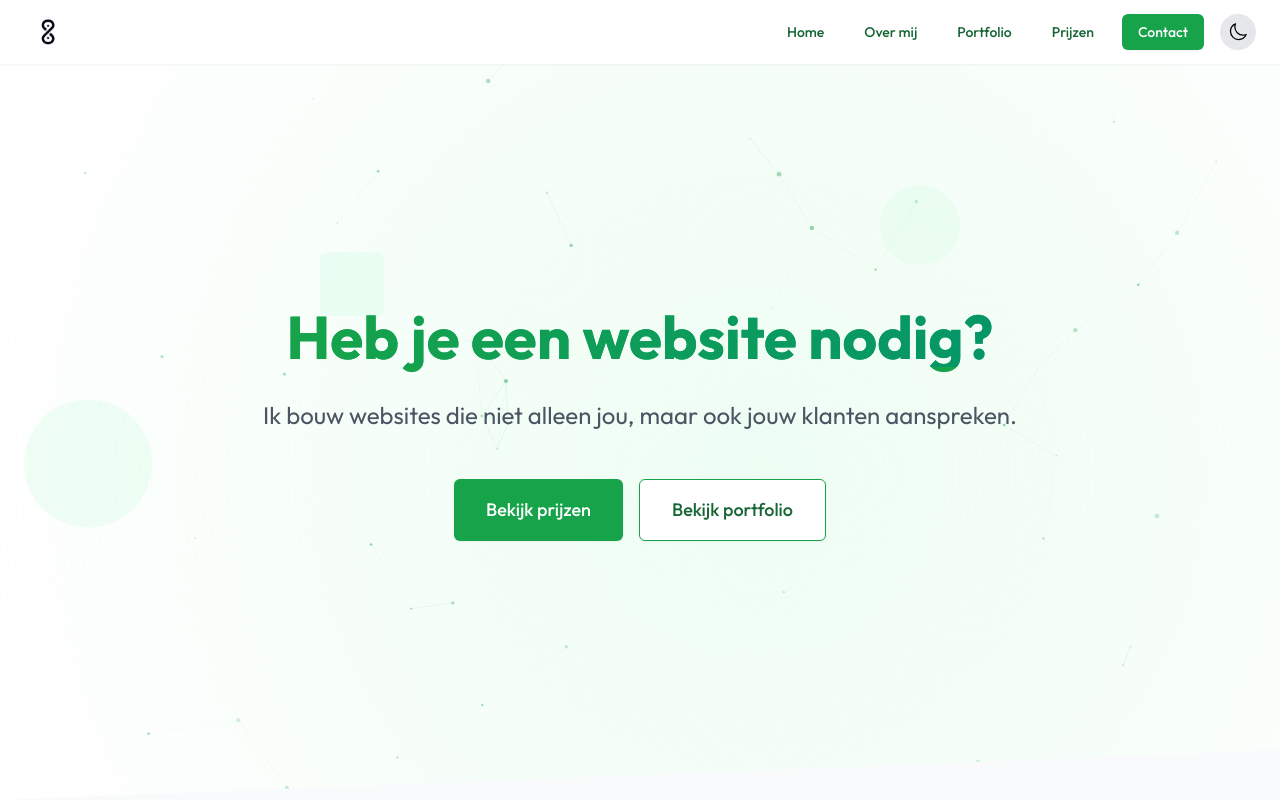
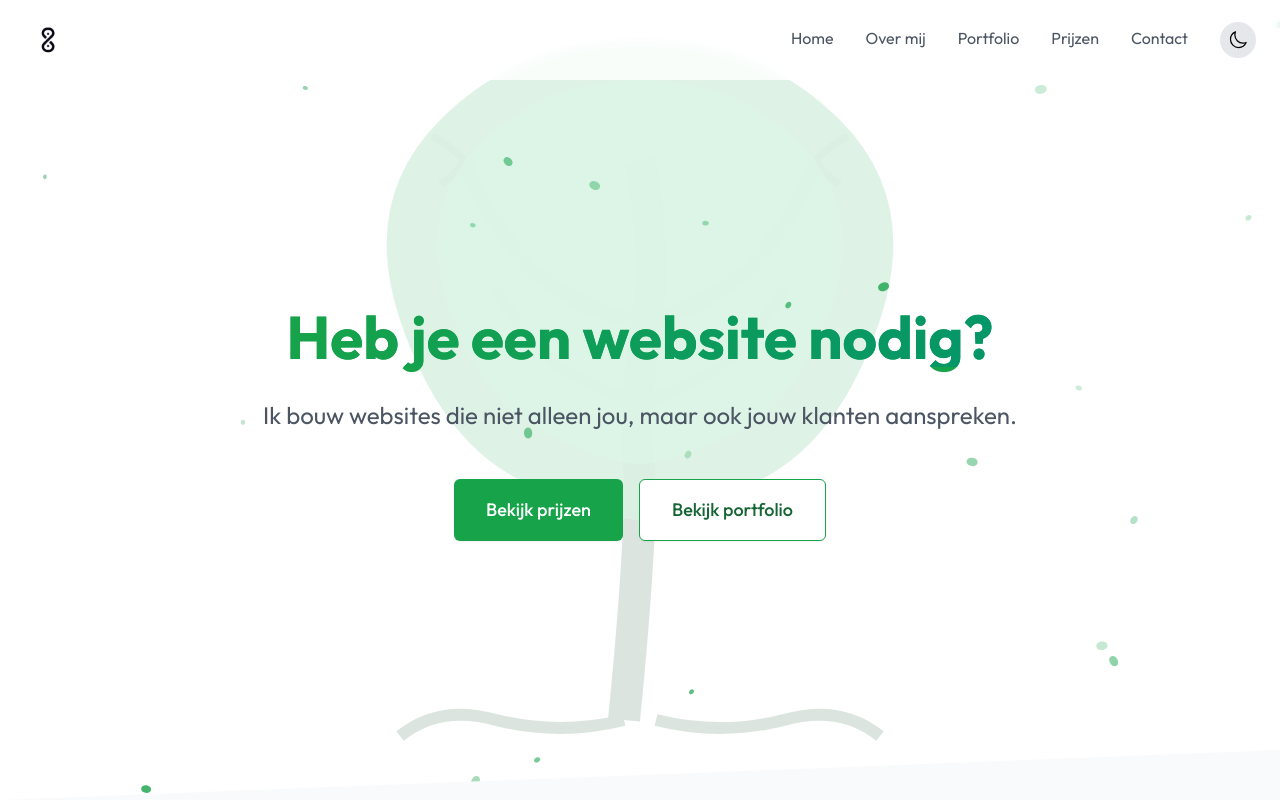
Before and after one commit to Sabalann/websab, a Next.js app: page / in a window 1280 px wide. Shown: the top 800 px of the page. Built offline with nearby package versions, Linux system fonts and the light colour scheme.

Commit message:
changed hero section and navbar to fit with the "tree" theme,

```diff
--- a/app/components/Navbar.js
+++ b/app/components/Navbar.js
@@ -7,18 +7,13 @@ import { useTheme } from '../context/ThemeContext';
 
 export default function Navbar() {
   const [isOpen, setIsOpen] = useState(false);
-  const { theme } = useTheme();
+  const { theme, toggleTheme } = useTheme();
 
   return (
-    <nav className="fixed w-full bg-white dark:bg-gray-900 shadow-sm z-50 transition-colors duration-300">
-      <div className="max-w-7xl mx-auto px-6">
-        <div className="flex justify-between h-16">
-          <div className="flex">
-            <div className="flex-shrink-0 flex items-center">
-              <Link
-                href="/"
-                className="relative w-12 h-12"
-              >
+    <nav className="fixed top-0 left-0 right-0 z-50 bg-white/80 dark:bg-gray-900/80 backdrop-blur-sm">
+      <div className="max-w-7xl mx-auto px-6 py-4">
+        <div className="flex justify-between items-center">
+          <Link href="/" className="relative h-12 w-12">
             <Image
               src={theme === 'dark' ? '/logo-transparent-white.png' : '/logo-transparent-black.png'}
               alt="Logo"
@@ -26,114 +21,77 @@ export default function Navbar() {
               className="object-contain"
             />
           </Link>
-            </div>
-          </div>
 
-          <div className="hidden md:ml-6 md:flex md:items-center md:space-x-4">
+          <div className="flex items-center gap-8">
             <Link
               href="/"
-              className="btn-nav"
+              className="nav-link relative text-gray-600 dark:text-gray-300 hover:text-gray-900 dark:hover:text-white transition-colors"
             >
               Home
+              <svg className="branch-svg absolute left-0 w-full" viewBox="0 0 100 40" preserveAspectRatio="none">
+                <path className="branch" d="M0,20 Q25,25 50,20 T100,20" fill="none" stroke="#854d0e" strokeWidth="3"/>
+                <path className="leaf leaf-1" d="M30,22 C34,22 36,28 38,30 40,28 42,22 30,22" fill="none"/>
+                <path className="leaf leaf-2" d="M50,16 C54,16 56,8 58,6 60,8 62,16 50,16" fill="none"/>
+                <path className="leaf leaf-3" d="M70,24 C74,24 76,32 78,34 80,32 82,24 70,24" fill="none"/>
+              </svg>
             </Link>
+
             <Link
               href="/overmij"
-              className="btn-nav"
+              className="nav-link relative text-gray-600 dark:text-gray-300 hover:text-gray-900 dark:hover:text-white transition-colors"
             >
               Over mij
+              <svg className="branch-svg absolute left-0 w-full" viewBox="0 0 100 40" preserveAspectRatio="none">
+                <path className="branch" d="M0,20 Q25,25 50,20 T100,20" fill="none" stroke="#854d0e" strokeWidth="3"/>
+                <path className="leaf leaf-1" d="M30,22 C34,22 36,28 38,30 40,28 42,22 30,22" fill="none"/>
+                <path className="leaf leaf-2" d="M50,16 C54,16 56,8 58,6 60,8 62,16 50,16" fill="none"/>
+                <path className="leaf leaf-3" d="M70,24 C74,24 76,32 78,34 80,32 82,24 70,24" fill="none"/>
+              </svg>
             </Link>
+
             <Link
               href="/portfolio"
-              className="btn-nav"
+              className="nav-link relative text-gray-600 dark:text-gray-300 hover:text-gray-900 dark:hover:text-white transition-colors"
             >
               Portfolio
+              <svg className="branch-svg absolute left-0 w-full" viewBox="0 0 100 40" preserveAspectRatio="none">
+                <path className="branch" d="M0,20 Q25,25 50,20 T100,20" fill="none" stroke="#854d0e" strokeWidth="3"/>
+                <path className="leaf leaf-1" d="M30,22 C34,22 36,28 38,30 40,28 42,22 30,22" fill="none"/>
+                <path className="leaf leaf-2" d="M50,16 C54,16 56,8 58,6 60,8 62,16 50,16" fill="none"/>
+                <path className="leaf leaf-3" d="M70,24 C74,24 76,32 78,34 80,32 82,24 70,24" fill="none"/>
+              </svg>
             </Link>
+
             <Link
               href="/prijzen"
-              className="btn-nav"
+              className="nav-link relative text-gray-600 dark:text-gray-300 hover:text-gray-900 dark:hover:text-white transition-colors"
             >
               Prijzen
+              <svg className="branch-svg absolute left-0 w-full" viewBox="0 0 100 40" preserveAspectRatio="none">
+                <path className="branch" d="M0,20 Q25,25 50,20 T100,20" fill="none" stroke="#854d0e" strokeWidth="3"/>
+                <path className="leaf leaf-1" d="M30,22 C34,22 36,28 38,30 40,28 42,22 30,22" fill="none"/>
+                <path className="leaf leaf-2" d="M50,16 C54,16 56,8 58,6 60,8 62,16 50,16" fill="none"/>
+                <path className="leaf leaf-3" d="M70,24 C74,24 76,32 78,34 80,32 82,24 70,24" fill="none"/>
+              </svg>
             </Link>
+
             <Link
               href="/contact"
-              className="btn-contact ml-2"
+              className="nav-link relative text-gray-600 dark:text-gray-300 hover:text-gray-900 dark:hover:text-white transition-colors"
             >
               Contact
+              <svg className="branch-svg absolute left-0 w-full" viewBox="0 0 100 40" preserveAspectRatio="none">
+                <path className="branch" d="M0,20 Q25,25 50,20 T100,20" fill="none" stroke="#854d0e" strokeWidth="3"/>
+                <path className="leaf leaf-1" d="M30,22 C34,22 36,28 38,30 40,28 42,22 30,22" fill="none"/>
+                <path className="leaf leaf-2" d="M50,16 C54,16 56,8 58,6 60,8 62,16 50,16" fill="none"/>
+                <path className="leaf leaf-3" d="M70,24 C74,24 76,32 78,34 80,32 82,24 70,24" fill="none"/>
+              </svg>
             </Link>
 
-            {/* Theme toggle button */}
-            <div className="ml-4">
             <ThemeToggle />
           </div>
         </div>
-
-          <div className="-mr-2 flex items-center md:hidden">
-            {/* Theme toggle for mobile */}
-            <div className="mr-4">
-              <ThemeToggle />
       </div>
-
-            <button
-              onClick={() => setIsOpen(!isOpen)}
-              className="inline-flex items-center justify-center p-2 rounded-md text-gray-400 hover:text-gray-500 hover:bg-gray-100 dark:hover:bg-gray-800"
-            >
-              <span className="sr-only">Open main menu</span>
-              {!isOpen ? (
-                <svg className="block h-6 w-6" xmlns="http://www.w3.org/2000/svg" fill="none" viewBox="0 0 24 24" stroke="currentColor">
-                  <path strokeLinecap="round" strokeLinejoin="round" strokeWidth="2" d="M4 6h16M4 12h16M4 18h16" />
-                </svg>
-              ) : (
-                <svg className="block h-6 w-6" xmlns="http://www.w3.org/2000/svg" fill="none" viewBox="0 0 24 24" stroke="currentColor">
-                  <path strokeLinecap="round" strokeLinejoin="round" strokeWidth="2" d="M6 18L18 6M6 6l12 12" />
-                </svg>
-              )}
-            </button>
-          </div>
-        </div>
-      </div>
-
-      {/* Mobile menu */}
-      {isOpen && (
-        <div className="md:hidden">
-          <div className="pt-2 pb-4 space-y-1 px-2 bg-white dark:bg-gray-900 shadow-lg">
-            <Link
-              href="/"
-              className="btn-nav block w-full text-left"
-              onClick={() => setIsOpen(false)}
-            >
-              Home
-            </Link>
-            <Link
-              href="/overmij"
-              className="btn-nav block w-full text-left"
-              onClick={() => setIsOpen(false)}
-            >
-              Over mij
-            </Link>
-            <Link
-              href="/portfolio"
-              className="btn-nav block w-full text-left"
-              onClick={() => setIsOpen(false)}
-            >
-              Portfolio
-            </Link>
-            <Link
-              href="/prijzen"
-              className="btn-nav block w-full text-left"
-              onClick={() => setIsOpen(false)}
-            >
-              Prijzen
-            </Link>
-            <Link
-              href="/contact"
-              className="btn-contact block w-full text-center mt-2"
-              onClick={() => setIsOpen(false)}
-            >
-              Contact
-            </Link>
-          </div>
-        </div>
-      )}
     </nav>
   );
 }
--- a/app/globals.css
+++ b/app/globals.css
@@ -733,6 +733,61 @@
   .prose a:hover {
     color: var(--color-primaryHover);
   }
+
+  /* Navigation branch hover effect */
+  .nav-link {
+    padding-bottom: 4px;
+  }
+
+  .branch-svg {
+    position: absolute;
+    bottom: -5px;
+    left: 0;
+    width: 100%;
+    height: 20px;
+    opacity: 1;
+  }
+
+  .branch {
+    stroke: #854d0e;
+    stroke-width: 3;
+    fill: none;
+    stroke-dasharray: 200;
+    stroke-dashoffset: 200;
+    transition: stroke-dashoffset 0.6s ease;
+  }
+
+  .nav-link:hover .branch {
+    stroke-dashoffset: 0;
+  }
+
+  .leaf {
+    stroke: #22c55e;
+    stroke-width: 1.5;
+    fill: #22c55e;
+    opacity: 0;
+    transform-origin: left center;
+    transform: scaleX(0);
+  }
+
+  .nav-link:hover .leaf {
+    animation: growLeaf 0.4s ease-out forwards;
+  }
+
+  .leaf-1 { animation-delay: 0.3s; }
+  .leaf-2 { animation-delay: 0.4s; }
+  .leaf-3 { animation-delay: 0.5s; }
+
+  @keyframes growLeaf {
+    from {
+      opacity: 0;
+      transform: scaleX(0);
+    }
+    to {
+      opacity: 1;
+      transform: scaleX(1);
+    }
+  }
 }
 
 :root {
--- a/app/page.js
+++ b/app/page.js
@@ -32,66 +32,67 @@ export default function Home() {
       constructor() {
         this.x = Math.random() * canvas.width;
         this.y = Math.random() * canvas.height;
-        this.size = Math.random() * 2 + 0.5;
-        this.speedX = Math.random() * 0.5 - 0.25;
-        this.speedY = Math.random() * 0.5 - 0.25;
+        this.size = Math.random() * 8 + 4; // Bigger size for leaves
+        this.speedX = Math.random() * 1 - 0.5;
+        this.speedY = Math.random() * 1 + 0.5; // Falling motion
         this.color = theme === 'dark' ? '#22c55e' : '#16a34a';
-        this.alpha = Math.random() * 0.4 + 0.1;
+        this.alpha = Math.random() * 0.6 + 0.2;
+        this.rotation = Math.random() * Math.PI; // Random rotation
+        this.rotationSpeed = (Math.random() - 0.5) * 0.02; // Rotation animation
       }
 
       update() {
         this.x += this.speedX;
         this.y += this.speedY;
+        this.rotation += this.rotationSpeed; // Rotate the leaf
 
-        if (this.x < 0 || this.x > canvas.width) {
-          this.speedX = -this.speedX;
+        // Reset position when leaf falls below screen
+        if (this.y > canvas.height) {
+          this.y = -10;
+          this.x = Math.random() * canvas.width;
         }
 
-        if (this.y < 0 || this.y > canvas.height) {
-          this.speedY = -this.speedY;
-        }
+        // Wrap around sides
+        if (this.x < 0) this.x = canvas.width;
+        if (this.x > canvas.width) this.x = 0;
       }
 
       draw() {
+        ctx.save();
+        ctx.translate(this.x, this.y);
+        ctx.rotate(this.rotation);
+        ctx.globalAlpha = this.alpha;
+
+        // Draw leaf shape
         ctx.beginPath();
-        ctx.arc(this.x, this.y, this.size, 0, Math.PI * 2);
+        ctx.moveTo(0, -this.size/2);
+        ctx.bezierCurveTo(
+          this.size/2, -this.size/2,
+          this.size/2, this.size/2,
+          0, this.size/2
+        );
+        ctx.bezierCurveTo(
+          -this.size/2, this.size/2,
+          -this.size/2, -this.size/2,
+          0, -this.size/2
+        );
+
         ctx.fillStyle = this.color;
-        ctx.globalAlpha = this.alpha;
         ctx.fill();
+        ctx.restore();
       }
     }
 
     // Create particles
     const createParticles = () => {
-      particles = []; // Clear existing particles when recreating
-      const particleCount = Math.min(Math.floor(window.innerWidth / 20), 50);
+      particles = [];
+      const particleCount = Math.min(Math.floor(window.innerWidth / 40), 25); // Fewer leaves
       for (let i = 0; i < particleCount; i++) {
         particles.push(new Particle());
       }
     }
 
     createParticles();
-
-    // Connect particles with lines if they are close enough
-    const connectParticles = () => {
-      for (let i = 0; i < particles.length; i++) {
-        for (let j = i; j < particles.length; j++) {
-          const dx = particles[i].x - particles[j].x;
-          const dy = particles[i].y - particles[j].y;
-          const distance = Math.sqrt(dx * dx + dy * dy);
-
-          if (distance < 120) {
-            ctx.beginPath();
-            ctx.strokeStyle = theme === 'dark' ? '#22c55e' : '#16a34a';
-            ctx.globalAlpha = 0.15 * (1 - distance / 120);
-            ctx.lineWidth = 0.7;
-            ctx.moveTo(particles[i].x, particles[i].y);
-            ctx.lineTo(particles[j].x, particles[j].y);
-            ctx.stroke();
-          }
-        }
-      }
-    }
 
     // Animation loop
     const animate = () => {
@@ -102,7 +103,6 @@ export default function Home() {
         particles[i].draw();
       }
 
-      connectParticles();
       animationFrameId = requestAnimationFrame(animate);
     }
 
@@ -121,16 +121,97 @@ export default function Home() {
       <Navbar/>
 
       {/* Hero Section with morphing background and floating elements */}
-      <section className="pt-32 pb-20 px-6 min-h-screen relative flex items-center morphing-bg overflow-hidden">
-        {/* Floating decorative elements */}
-        <div className="absolute top-1/4 right-1/4 w-20 h-20 rounded-full float bg-green-100 dark:bg-green-800/40 opacity-40"></div>
-        <div className="absolute bottom-1/3 left-1/5 w-32 h-32 rounded-full float-delayed bg-green-200 dark:bg-green-900/40 opacity-20"></div>
-        <div className="absolute top-1/3 left-1/4 w-16 h-16 rounded-md transform rotate-45 float bg-green-200 dark:bg-green-900/40 opacity-20"></div>
-
+      <section className="pt-32 pb-20 px-6 min-h-screen relative flex items-center overflow-hidden">
         <canvas
           ref={canvasRef}
           className="absolute top-0 left-0 w-full h-full"
         />
+
+        {/* Tree Illustration */}
+        <div className="absolute inset-0 z-0 opacity-15">
+          <svg viewBox="0 0 1000 1000" className="w-full h-full">
+            {/* Main trunk */}
+            <path
+              d="M480,900 Q500,700 500,600 Q490,500 510,400 Q520,300 500,200"
+              stroke="currentColor"
+              strokeWidth="40"
+              fill="none"
+              className="text-green-900 dark:text-green-800"
+            />
+
+            {/* Main branches */}
+            <path
+              d="M510,400 Q600,380 650,320 Q700,260 720,200"
+              stroke="currentColor"
+              strokeWidth="20"
+              fill="none"
+              className="text-green-900 dark:text-green-800"
+            />
+            <path
+              d="M490,400 Q400,380 350,320 Q300,260 280,200"
+              stroke="currentColor"
+              strokeWidth="20"
+              fill="none"
+              className="text-green-900 dark:text-green-800"
+            />
+            <path
+              d="M510,500 Q580,480 620,440 Q660,400 680,360"
+              stroke="currentColor"
+              strokeWidth="15"
+              fill="none"
+              className="text-green-900 dark:text-green-800"
+            />
+            <path
+              d="M490,500 Q420,480 380,440 Q340,400 320,360"
+              stroke="currentColor"
+              strokeWidth="15"
+              fill="none"
+              className="text-green-900 dark:text-green-800"
+            />
+
+            {/* Smaller branches */}
+            <path
+              d="M720,200 Q740,180 760,170 M720,200 Q730,220 750,230"
+              stroke="currentColor"
+              strokeWidth="10"
+              fill="none"
+              className="text-green-900 dark:text-green-800"
+            />
+            <path
+              d="M280,200 Q260,180 240,170 M280,200 Q270,220 250,230"
+              stroke="currentColor"
+              strokeWidth="10"
+              fill="none"
+              className="text-green-900 dark:text-green-800"
+            />
+
+            {/* Foliage */}
+            <path
+              d="M500,50 Q650,50 750,150 Q850,250 800,400 Q750,550 650,600 Q550,650 500,650 Q450,650 350,600 Q250,550 200,400 Q150,250 250,150 Q350,50 500,50"
+              className="fill-green-600 dark:fill-green-500 opacity-90"
+            />
+            <path
+              d="M500,100 Q620,100 700,180 Q780,260 740,380 Q700,500 620,540 Q540,580 500,580 Q460,580 380,540 Q300,500 260,380 Q220,260 300,180 Q380,100 500,100"
+              className="fill-green-500 dark:fill-green-400 opacity-80"
+            />
+
+            {/* Roots */}
+            <path
+              d="M480,900 Q400,920 320,900 Q250,880 200,920"
+              stroke="currentColor"
+              strokeWidth="15"
+              fill="none"
+              className="text-green-900 dark:text-green-800"
+            />
+            <path
+              d="M520,900 Q600,920 680,900 Q750,880 800,920"
+              stroke="currentColor"
+              strokeWidth="15"
+              fill="none"
+              className="text-green-900 dark:text-green-800"
+            />
+          </svg>
+        </div>
 
         <div className="max-w-7xl mx-auto text-center relative z-10">
           <ScrollAnimation className="mb-8">
```
Lines whose indentation alone changed are shown as unchanged.
